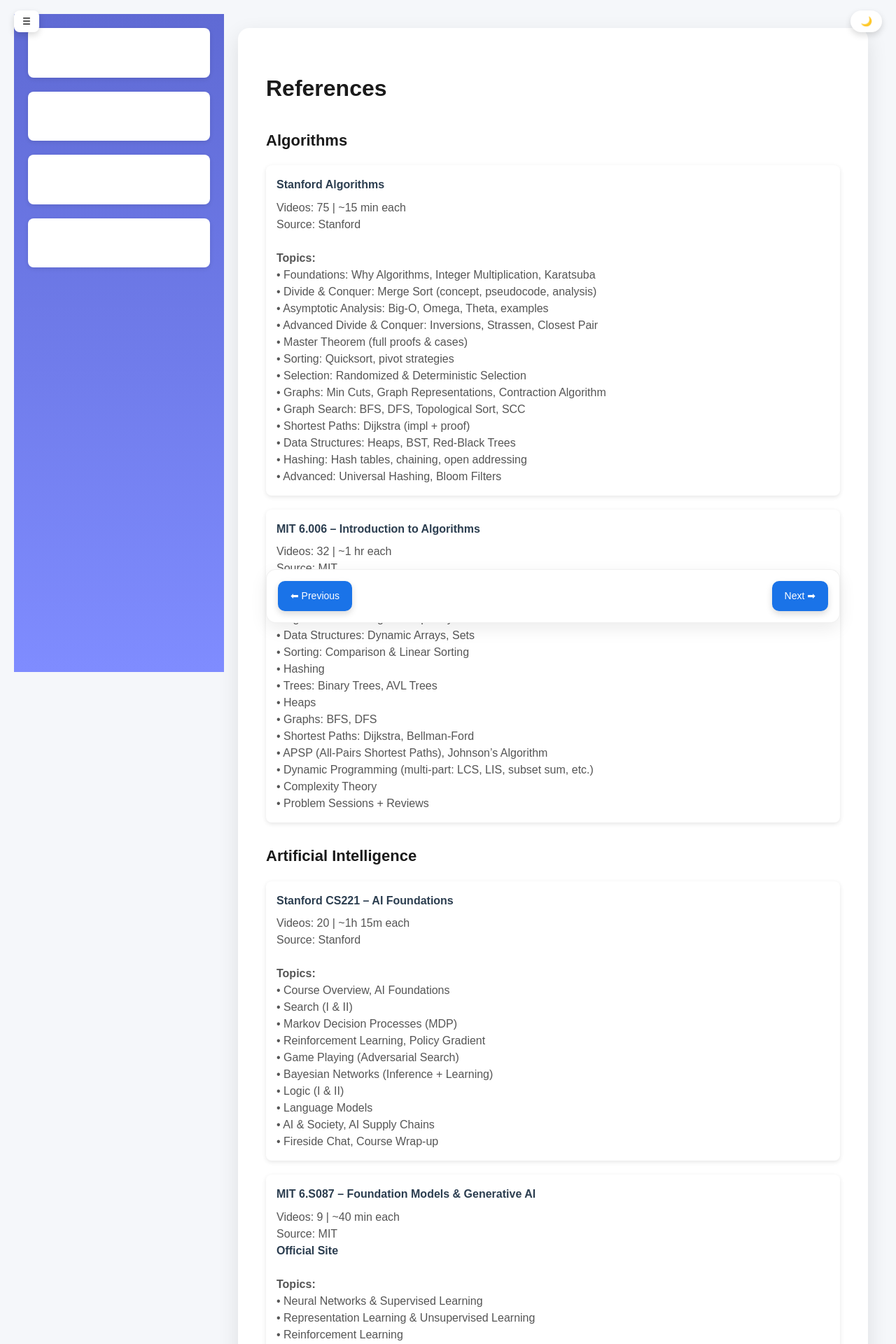
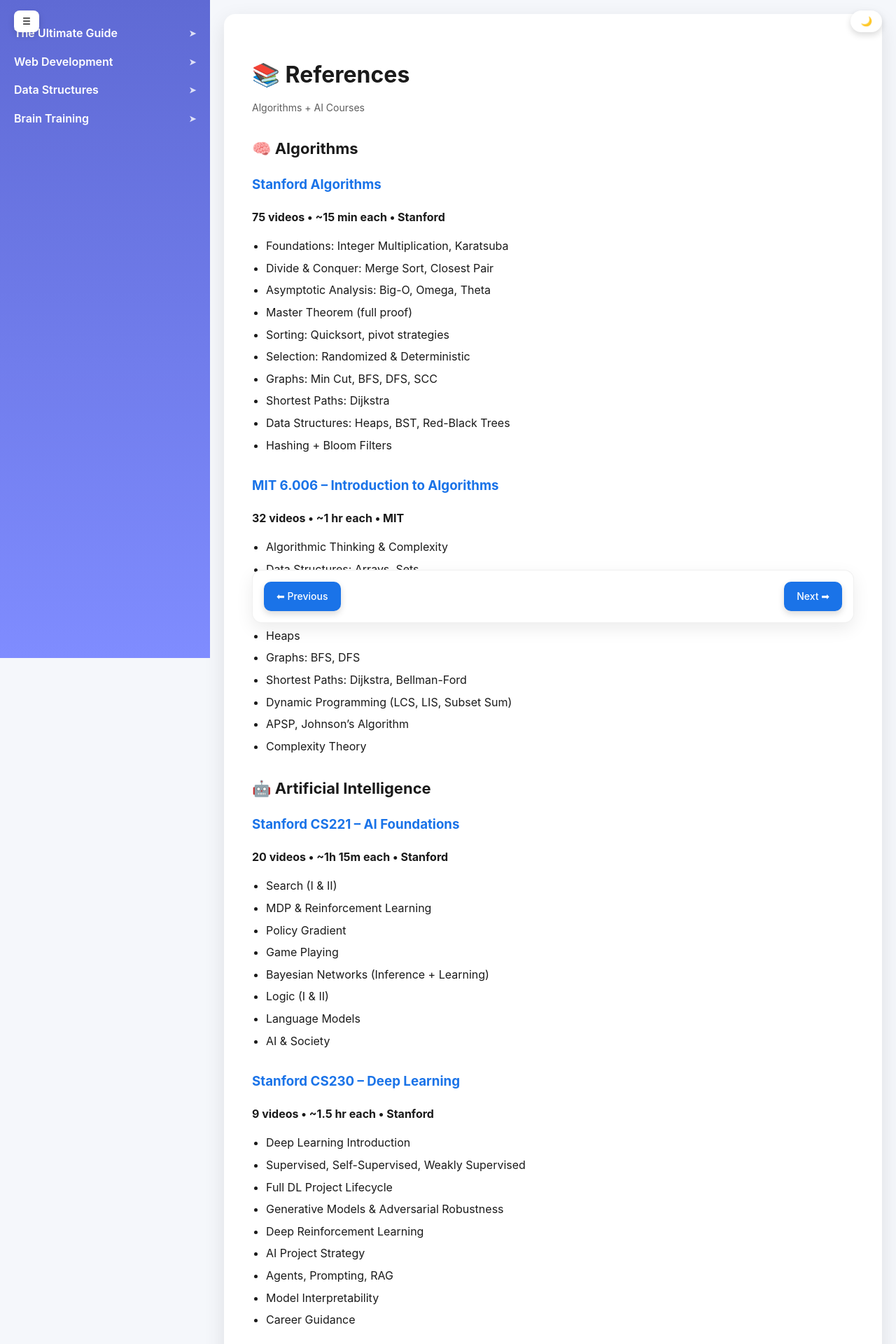
Before and after one commit to ocehuem/knowledge-base, a Jekyll site: the page built from _courses/suggestions/References.html, in a window 1280 px wide. Shown: the top 1920 px of the page at 70% size. Built offline with Jekyll 4.4.1, drawn with Linux system fonts in a browser that asks for light colours; some of the changed text lies outside the part shown.

Commit message:
Refactor References.html for improved layout and content
Updated course references and structured content for better readability.

```diff
--- a/_courses/suggestions/References.html
+++ b/_courses/suggestions/References.html
@@ -3,151 +3,136 @@
 title: References
 ---
 
-<style>
-  body {
-    font-family: Arial, sans-serif;
-    background: #f5f7fa;
-    padding: 20px;
-  }
-  .course {
-    background: #fff;
-    padding: 15px;
-    margin-bottom: 20px;
-    border-radius: 8px;
-    box-shadow: 0 2px 6px rgba(0,0,0,0.1);
-  }
-  a {
-    font-weight: bold;
-    text-decoration: none;
-    color: #2c3e50;
-  }
-  .meta {
-    margin-top: 8px;
-    color: #555;
-    line-height: 1.5;
-  }
-  h2 {
-    margin-top: 30px;
-  }
-</style>
+<div class="lesson-header">
+  <h1>📚 References</h1>
+  <p class="lesson-meta">Algorithms + AI Courses</p>
+</div>
 
-<h1>References</h1>
+<!-- ================= ALGORITHMS ================= -->
 
-<h2>Algorithms</h2>
+<section class="lesson-section">
+  <h2>🧠 Algorithms</h2>
 
-<div class="course">
+  <h3>
     <a href="https://youtube.com/playlist?list=PLXFMmlk03Dt7Q0xr1PIAriY5623cKiH7V" target="_blank">
       Stanford Algorithms
     </a>
-  <div class="meta">
-    Videos: 75 | ~15 min each <br>
-    Source: Stanford <br><br>
+  </h3>
 
-    <b>Topics:</b><br>
-    • Foundations: Why Algorithms, Integer Multiplication, Karatsuba <br>
-    • Divide & Conquer: Merge Sort (concept, pseudocode, analysis) <br>
-    • Asymptotic Analysis: Big-O, Omega, Theta, examples <br>
-    • Advanced Divide & Conquer: Inversions, Strassen, Closest Pair <br>
-    • Master Theorem (full proofs & cases) <br>
-    • Sorting: Quicksort, pivot strategies <br>
-    • Selection: Randomized & Deterministic Selection <br>
-    • Graphs: Min Cuts, Graph Representations, Contraction Algorithm <br>
-    • Graph Search: BFS, DFS, Topological Sort, SCC <br>
-    • Shortest Paths: Dijkstra (impl + proof) <br>
-    • Data Structures: Heaps, BST, Red-Black Trees <br>
-    • Hashing: Hash tables, chaining, open addressing <br>
-    • Advanced: Universal Hashing, Bloom Filters
-  </div>
-</div>
+  <p><b>75 videos • ~15 min each • Stanford</b></p>
 
-<div class="course">
+  <ul>
+    <li>Foundations: Integer Multiplication, Karatsuba</li>
+    <li>Divide & Conquer: Merge Sort, Closest Pair</li>
+    <li>Asymptotic Analysis: Big-O, Omega, Theta</li>
+    <li>Master Theorem (full proof)</li>
+    <li>Sorting: Quicksort, pivot strategies</li>
+    <li>Selection: Randomized & Deterministic</li>
+    <li>Graphs: Min Cut, BFS, DFS, SCC</li>
+    <li>Shortest Paths: Dijkstra</li>
+    <li>Data Structures: Heaps, BST, Red-Black Trees</li>
+    <li>Hashing + Bloom Filters</li>
+  </ul>
+</section>
+
+<section class="lesson-section">
+  <h3>
     <a href="https://youtube.com/playlist?list=PLUl4u3cNGP63EdVPNLG3ToM6LaEUuStEY" target="_blank">
       MIT 6.006 – Introduction to Algorithms
     </a>
-  <div class="meta">
-    Videos: 32 | ~1 hr each <br>
-    Source: MIT <br><br>
+  </h3>
 
-    <b>Topics:</b><br>
-    • Algorithmic Thinking & Complexity <br>
-    • Data Structures: Dynamic Arrays, Sets <br>
-    • Sorting: Comparison & Linear Sorting <br>
-    • Hashing <br>
-    • Trees: Binary Trees, AVL Trees <br>
-    • Heaps <br>
-    • Graphs: BFS, DFS <br>
-    • Shortest Paths: Dijkstra, Bellman-Ford <br>
-    • APSP (All-Pairs Shortest Paths), Johnson’s Algorithm <br>
-    • Dynamic Programming (multi-part: LCS, LIS, subset sum, etc.) <br>
-    • Complexity Theory <br>
-    • Problem Sessions + Reviews
-  </div>
-</div>
+  <p><b>32 videos • ~1 hr each • MIT</b></p>
 
-<h2>Artificial Intelligence</h2>
+  <ul>
+    <li>Algorithmic Thinking & Complexity</li>
+    <li>Data Structures: Arrays, Sets</li>
+    <li>Sorting & Hashing</li>
+    <li>Trees: Binary, AVL</li>
+    <li>Heaps</li>
+    <li>Graphs: BFS, DFS</li>
+    <li>Shortest Paths: Dijkstra, Bellman-Ford</li>
+    <li>Dynamic Programming (LCS, LIS, Subset Sum)</li>
+    <li>APSP, Johnson’s Algorithm</li>
+    <li>Complexity Theory</li>
+  </ul>
+</section>
 
-<div class="course">
+<!-- ================= AI ================= -->
+
+<section class="lesson-section">
+  <h2>🤖 Artificial Intelligence</h2>
+
+  <h3>
     <a href="https://youtube.com/playlist?list=PLoROMvodv4rMeDqwS1yFl3j3sR_-MQNEN" target="_blank">
       Stanford CS221 – AI Foundations
     </a>
-  <div class="meta">
-    Videos: 20 | ~1h 15m each <br>
-    Source: Stanford <br><br>
+  </h3>
 
-    <b>Topics:</b><br>
-    • Course Overview, AI Foundations <br>
-    • Search (I & II) <br>
-    • Markov Decision Processes (MDP) <br>
-    • Reinforcement Learning, Policy Gradient <br>
-    • Game Playing (Adversarial Search) <br>
-    • Bayesian Networks (Inference + Learning) <br>
-    • Logic (I & II) <br>
-    • Language Models <br>
-    • AI & Society, AI Supply Chains <br>
-    • Fireside Chat, Course Wrap-up
-  </div>
-</div>
+  <p><b>20 videos • ~1h 15m each • Stanford</b></p>
 
-<div class="course">
+  <ul>
+    <li>Search (I & II)</li>
+    <li>MDP & Reinforcement Learning</li>
+    <li>Policy Gradient</li>
+    <li>Game Playing</li>
+    <li>Bayesian Networks (Inference + Learning)</li>
+    <li>Logic (I & II)</li>
+    <li>Language Models</li>
+    <li>AI & Society</li>
+  </ul>
+</section>
+
+<section class="lesson-section">
+  <h3>
+    <a href="https://www.youtube.com/playlist?list=PLoROMvodv4rNHU1-iPeDRH-J0cL-CrIda" target="_blank">
+      Stanford CS230 – Deep Learning
+    </a>
+  </h3>
+
+  <p><b>9 videos • ~1.5 hr each • Stanford</b></p>
+
+  <ul>
+    <li>Deep Learning Introduction</li>
+    <li>Supervised, Self-Supervised, Weakly Supervised</li>
+    <li>Full DL Project Lifecycle</li>
+    <li>Generative Models & Adversarial Robustness</li>
+    <li>Deep Reinforcement Learning</li>
+    <li>AI Project Strategy</li>
+    <li>Agents, Prompting, RAG</li>
+    <li>Model Interpretability</li>
+    <li>Career Guidance</li>
+  </ul>
+</section>
+
+<section class="lesson-section">
+  <h3>
     <a href="https://youtube.com/playlist?list=PLXV9Vh2jYcjbnv67sXNDJiO8MWLA3ZJKR" target="_blank">
       MIT 6.S087 – Foundation Models & Generative AI
     </a>
-  <div class="meta">
-    Videos: 9 | ~40 min each <br>
-    Source: MIT <br>
-    <a href="https://www.futureofai.mit.edu/" target="_blank">Official Site</a> <br><br>
+  </h3>
 
-    <b>Topics:</b><br>
-    • Neural Networks & Supervised Learning <br>
-    • Representation Learning & Unsupervised Learning <br>
-    • Reinforcement Learning <br>
-    • Generative AI Overview <br>
-    • Transformers & LLMs (ChatGPT) <br>
-    • GANs (Adversarial Learning) <br>
-    • Diffusion Models (Stable Diffusion, DALL·E) <br>
-    • Autoencoders & Denoising <br>
-    • Self-Supervised & Contrastive Learning <br>
-    • Foundation Models
-  </div>
+  <p><b>9 videos • ~40 min each • MIT</b></p>
+
+  <ul>
+    <li>Neural Networks & Supervised Learning</li>
+    <li>Unsupervised & Representation Learning</li>
+    <li>Reinforcement Learning</li>
+    <li>Transformers & LLMs (ChatGPT)</li>
+    <li>GANs</li>
+    <li>Diffusion Models (Stable Diffusion, DALL·E)</li>
+    <li>Autoencoders</li>
+    <li>Contrastive & Self-Supervised Learning</li>
+    <li>Foundation Models</li>
+  </ul>
+</section>
+
+<!-- NOTE -->
+<div class="note-box">
+  💡 Tip: Start with Algorithms (Stanford + MIT 6.006) before deep diving into AI.
 </div>
 
-<div class="course">
-  <a href="https://www.youtube.com/playlist?list=PLoROMvodv4rNHU1-iPeDRH-J0cL-CrIda" target="_blank">
-    Stanford CS230 – Deep Learning (Autumn 2025)
-  </a>
-  <div class="meta">
-    Videos: 9 | ~1.5 hr each <br>
-    Source: Stanford <br><br>
-
-    <b>Topics:</b><br>
-    • Introduction to Deep Learning <br>
-    • Supervised, Self-Supervised & Weakly Supervised Learning <br>
-    • Full Deep Learning Project Lifecycle <br>
-    • Adversarial Robustness & Generative Models <br>
-    • Deep Reinforcement Learning <br>
-    • AI Project Strategy <br>
-    • Agents, Prompting & RAG (Retrieval-Augmented Generation) <br>
-    • Career Advice in AI <br>
-    • Model Interpretability (What’s happening inside models)
+<!-- WARNING -->
+<div class="warning-box">
+  ⚠️ These are full university courses — consistency matters more than speed.
 </div>
-</div>
```
Lines whose indentation alone changed are shown as unchanged.
